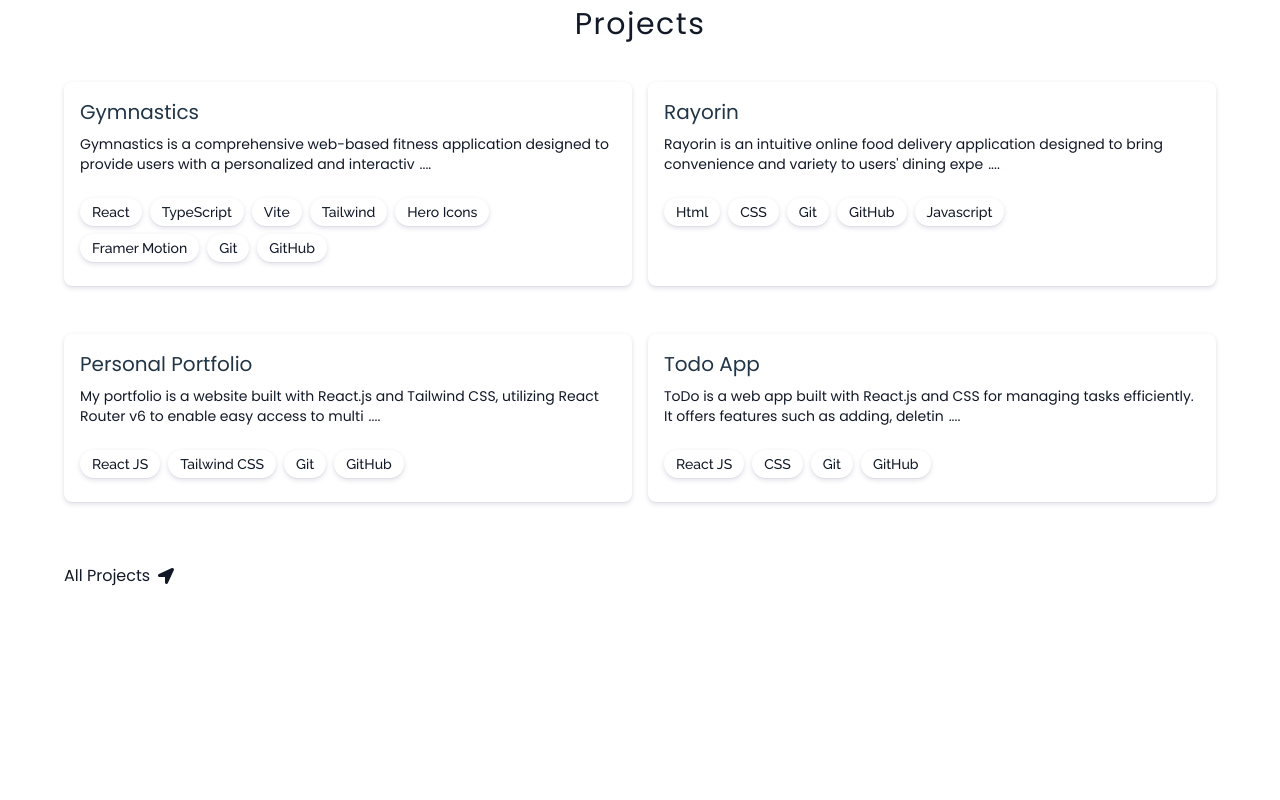
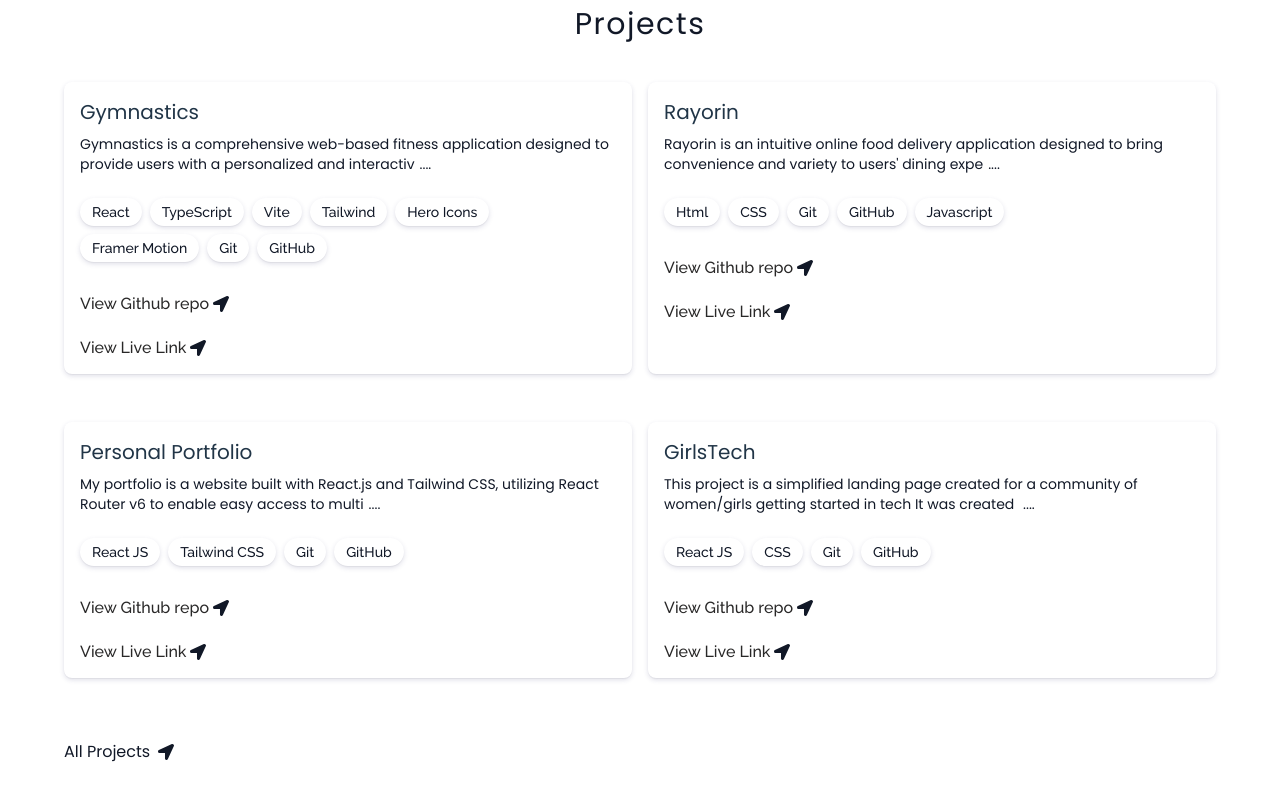
Before and after one commit to Arafat002/Portfolio-Arafat, a React (Vite) app: page / in a window 1280 px wide. Shown: the part 1802-2602 px from the top of the page. Built offline with nearby package versions, Linux system fonts and the light colour scheme.

Commit message:
Live link updates

```diff
--- a/src/components/card.jsx
+++ b/src/components/card.jsx
@@ -1,5 +1,6 @@
 import { useState } from "react";
 import { ProjectsData } from "../data/project-data";
+import { FaLocationArrow } from "react-icons/fa";
 
 function Cards() {
   const [showFullDescription, setShowFullDescription] = useState(null);
@@ -42,6 +43,14 @@ function Cards() {
               </p>
             ))}
           </div>
+          <p className="flex cursor-pointer items-center mt-6 gap-1 font-semibold leading-tight text-gray-900">
+          <a href={project.GithubLink}>View Github repo</a>
+          <FaLocationArrow />
+          </p>
+          <p className="flex cursor-pointer items-center mt-6 gap-1 font-semibold leading-tight text-gray-900">
+          <a href={project.LiveLink}>View Live Link</a>
+          <FaLocationArrow />
+          </p>
         </div>
       ))}
     </>
--- a/src/data/project-data.jsx
+++ b/src/data/project-data.jsx
@@ -14,6 +14,8 @@ export const ProjectsData = {
           "Git",
           "GitHub",
         ],
+        GithubLink: "https://github.com/Arafat002/GYMnastics",
+        LiveLink:"",
       },
       {
         name: "Rayorin",
@@ -26,26 +28,16 @@ export const ProjectsData = {
           "GitHub",
           "Javascript",
         ],
+        GithubLink:"https://github.com/Arafat002/MyRestaurantWebsite",
+        LiveLink:"https://arafat002.github.io/MyRestaurantWebsite/",
       },
       {
         name: "Personal Portfolio",
         description:
           "My portfolio is a website built with React.js and Tailwind CSS, utilizing React Router v6 to enable easy access to multiple pages. It was designed and created entirely by myself, showcasing my skills and projects. The website is responsive and visually appealing, providing a user-friendly experience.",
         technologies: ["React JS", "Tailwind CSS", "Git", "GitHub"],
-      },
-      {
-        name: "Todo App",
-        description:
-          "ToDo is a web app built with React.js and CSS for managing tasks efficiently. It offers features such as adding, deleting, and sorting tasks by name or recently added, helping users stay organized. With its clean, responsive design and real-time updates, ToDo provides a seamless and user-friendly experience for effective task management.",
-        technologies: ["React JS", "CSS", "Git",
-          "GitHub",],
-      },
-      {
-        name: "E-commerce Website",
-        description:
-          "This E-commerce website is a online jewellry store static webpage built with HTML, CSS, and JavaScript.",
-        technologies: ["HTML", "CSS", "JavaScript", "Git",
-          "GitHub",],
+        GithubLink: "https://github.com/Arafat002/Portfolio-Arafat",
+        LiveLink:"https://arafat-motolani.vercel.app/",
       },
       {
         name: "GirlsTech",
@@ -57,6 +49,27 @@ export const ProjectsData = {
           "Git",
           "GitHub",
         ],
+        GithubLink: "https://github.com/Arafat002/Girls__Tech",
+        LiveLink:"https://girls-tech.vercel.app/",
+
+      },
+      {
+        name: "Todo App",
+        description:
+          "ToDo is a web app built with React.js and CSS for managing tasks efficiently. It offers features such as adding, deleting, and sorting tasks by name or recently added, helping users stay organized. With its clean, responsive design and real-time updates, ToDo provides a seamless and user-friendly experience for effective task management.",
+        technologies: ["React JS", "CSS", "Git",
+          "GitHub",],
+        GithubLink:"https://github.com/Arafat002/Todo-App",
+        LiveLink:"https://fco-todoapp.netlify.app/",
+      },
+      {
+        name: "E-commerce Website",
+        description:
+          "This E-commerce website is a online jewellry store static webpage built with HTML, CSS, and JavaScript.",
+        technologies: ["HTML", "CSS", "JavaScript", "Git",
+          "GitHub",],
+        GithubLink:"https://github.com/Arafat002/E-commerce-Website",
+        LiveLink:"https://arafat002.github.io/E-commerce-Website/",
       },
       {
         name: "Swiftly",
@@ -72,6 +85,8 @@ export const ProjectsData = {
           "Mongo DB",
           "Express.JS"
         ],
+        GithubLink:"https://github.com/Arafat002/Swiftly",
+        LiveLink:"https://Swiftly.netlify.app",
       },
     ],
   };
```
